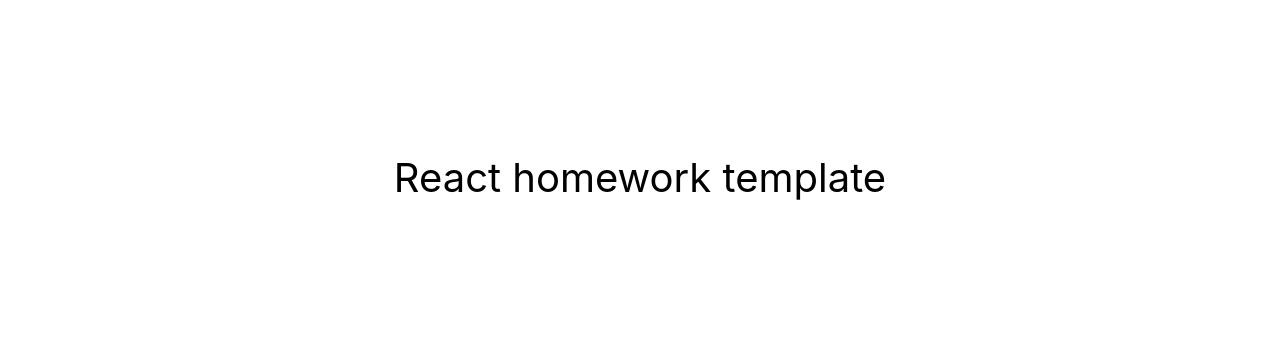
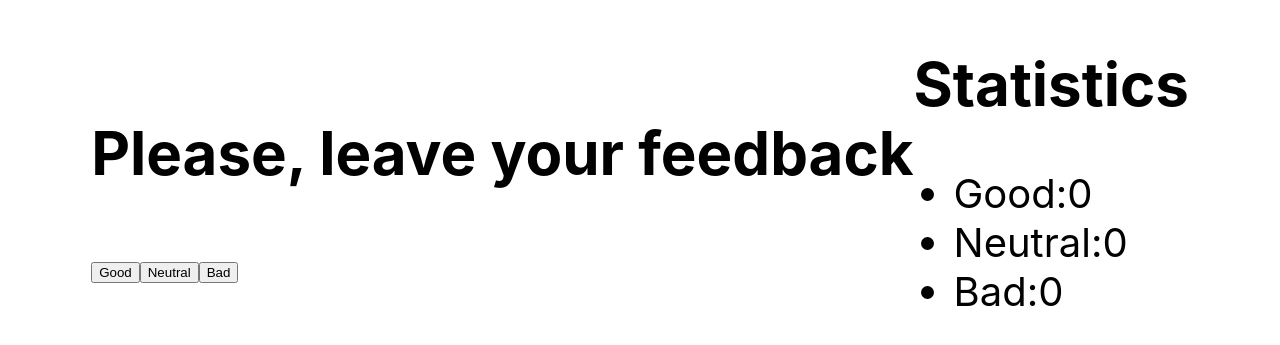
Before and after one commit to Hanna-Pylypenko/goit-react-hw-02-feedback, a React (Create React App) app: page / in a window 1280 px wide. Shown: the part 223-568 px from the top of the page. Built offline with nearby package versions, Linux system fonts and the light colour scheme.

Commit message:
Update App.jsx

```diff
--- a/src/components/App.jsx
+++ b/src/components/App.jsx
@@ -1,5 +1,22 @@
-export const App = () => {
-  return (
+import React, { Component } from "react";
+export class App extends Component {
+  state = {
+    good: 0,
+    neutral: 0,
+    bad: 0
+  }
+  goodFeedbackClick = () => {
+    this.setState({good: 1})
+  }
+  neutralFeedbackClick = () => {
+    this.setState({neutral: 1})
+  }
+  badFeedbackClick = () => {
+    this.setState({bad: 1})
+  }
+
+  render() {
+    return(
     <div
       style={{
         height: '100vh',
@@ -10,7 +27,21 @@ export const App = () => {
         color: '#010101'
       }}
     >
-      React homework template
-    </div>
-  );
+      <div className="feedbackBtns">
+      <h2>Please, leave your feedback</h2>
+      <button type="button" className="goodFeedbackBtn" onClick={this.goodFeedbackClick}>Good</button>
+      <button type="button"className="neutralFeedbackBtn" onClick={this.neutralFeedbackClick}>Neutral</button>
+      <button type="button" className="badFeedbackBtn" onClick={this.badFeedbackClick}>Bad</button>
+      </div>
+      <div className="statistics">
+      <h2>Statistics</h2>
+        <ul>
+          <li>Good:{this.state.good}</li>
+          <li>Neutral:{this.state.neutral}</li>
+          <li>Bad:{this.state.bad}</li>
+        </ul>
+      </div>
+
+    </div>)
+  };
 };
```
